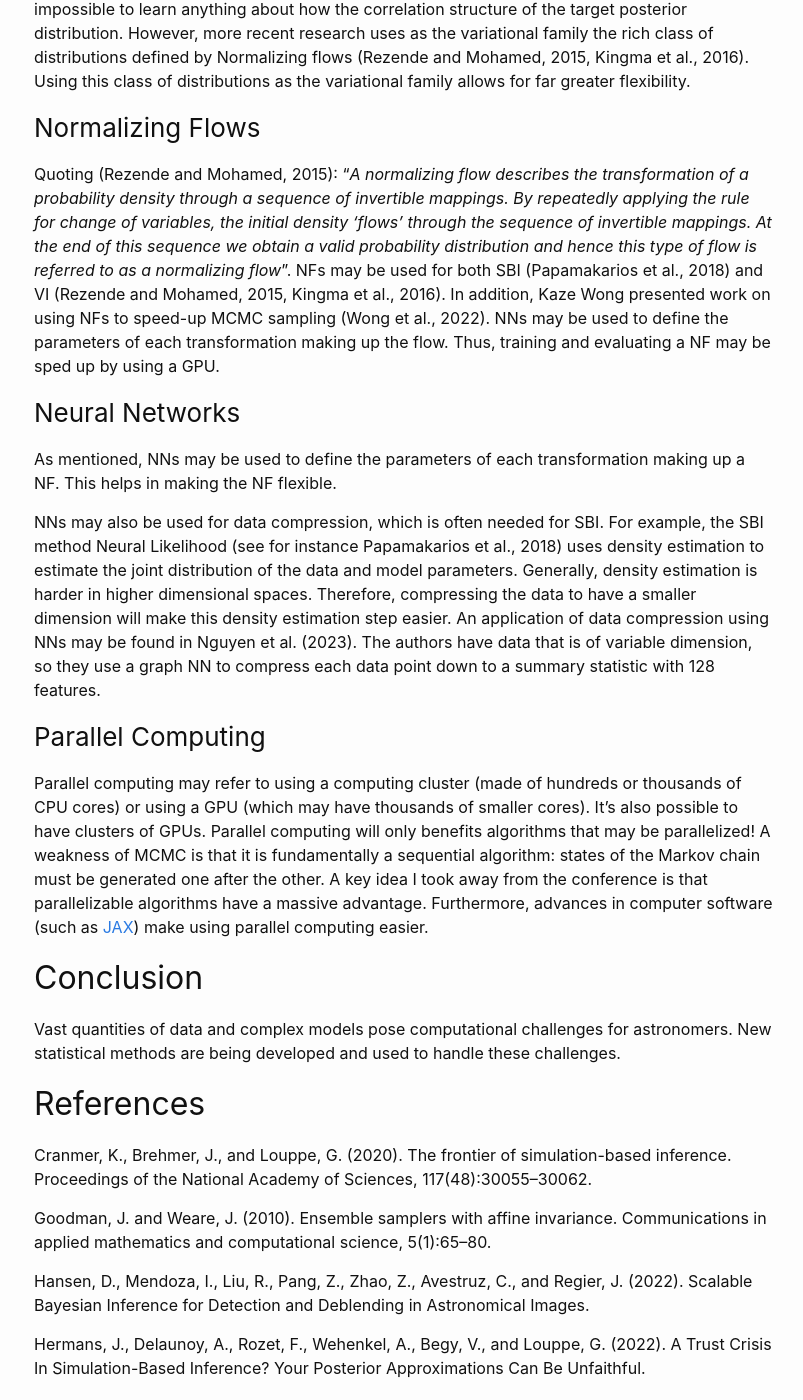
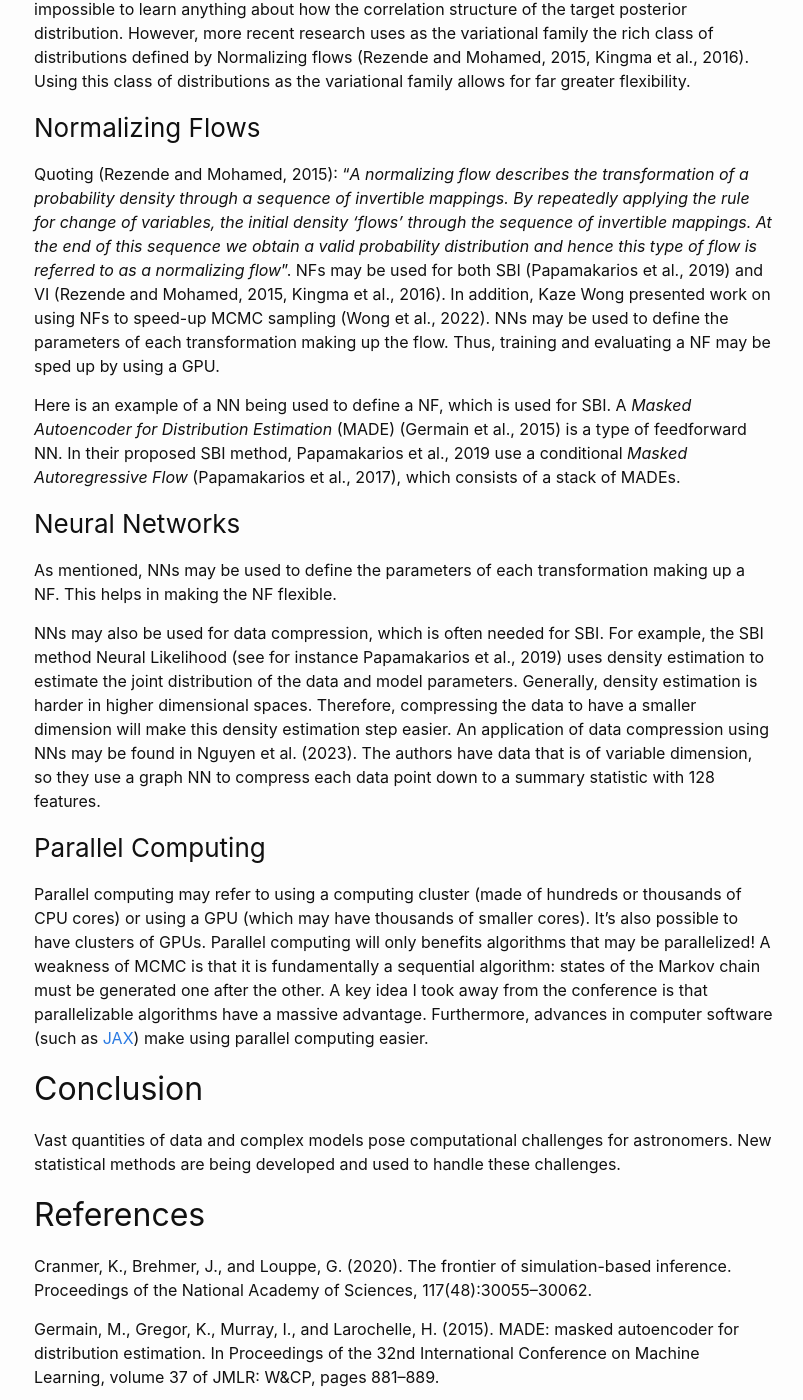
Before and after one commit to mckimmh/mckimmh.github.io, a Jekyll site: the page built from _posts/2023-07-31-scma.md, in a window 1280 px wide and 1400 px high, scrolled down 2918 px. Shown: the whole window, without its empty margins (236-1039 px from the left). Built offline with Jekyll 4.4.1, drawn with Linux system fonts in a browser that asks for light colours; formulas are drawn with MathJax 3; some of the changed text lies outside the part shown.

Commit message:
redraft scma post

```diff
--- a/_posts/2023-07-31-scma.md
+++ b/_posts/2023-07-31-scma.md
@@ -53,13 +53,15 @@ VI (Jordan et al., 1999) approximates the posterior distribution by using optimi
 
 ### Normalizing Flows
 
-Quoting (Rezende and Mohamed, 2015): "*A normalizing flow describes the transformation of a probability density through a sequence of invertible mappings. By repeatedly applying the rule for change of variables, the initial density ‘flows’ through the sequence of invertible mappings. At the end of this sequence we obtain a valid probability distribution and hence this type of flow is referred to as a normalizing flow*". NFs may be used for both SBI (Papamakarios et al., 2018) and VI (Rezende and Mohamed, 2015, Kingma et al., 2016). In addition, Kaze Wong presented work on using NFs to speed-up MCMC sampling (Wong et al., 2022). NNs may be used to define the parameters of each transformation making up the flow. Thus, training and evaluating a NF may be sped up by using a GPU.
+Quoting (Rezende and Mohamed, 2015): "*A normalizing flow describes the transformation of a probability density through a sequence of invertible mappings. By repeatedly applying the rule for change of variables, the initial density ‘flows’ through the sequence of invertible mappings. At the end of this sequence we obtain a valid probability distribution and hence this type of flow is referred to as a normalizing flow*". NFs may be used for both SBI (Papamakarios et al., 2019) and VI (Rezende and Mohamed, 2015, Kingma et al., 2016). In addition, Kaze Wong presented work on using NFs to speed-up MCMC sampling (Wong et al., 2022). NNs may be used to define the parameters of each transformation making up the flow. Thus, training and evaluating a NF may be sped up by using a GPU.
+
+Here is an example of a NN being used to define a NF, which is used for SBI. A *Masked Autoencoder for Distribution Estimation* (MADE) (Germain et al., 2015) is a type of feedforward NN. In their proposed SBI method, Papamakarios et al., 2019 use a conditional *Masked Autoregressive Flow* (Papamakarios et al., 2017), which consists of a stack of MADEs.
 
 ### Neural Networks
 
 As mentioned, NNs may be used to define the parameters of each transformation making up a NF. This helps in making the NF flexible.
 
-NNs may also be used for data compression, which is often needed for SBI. For example, the SBI method Neural Likelihood (see for instance Papamakarios et al., 2018) uses density estimation to estimate the joint distribution of the data and model parameters. Generally, density estimation is harder in higher dimensional spaces. Therefore, compressing the data to have a smaller dimension will make this density estimation step easier. An application of data compression using NNs may be found in Nguyen et al. (2023). The authors have data that is of variable dimension, so they use a graph NN to compress each data point down to a summary statistic with 128 features.
+NNs may also be used for data compression, which is often needed for SBI. For example, the SBI method Neural Likelihood (see for instance Papamakarios et al., 2019) uses density estimation to estimate the joint distribution of the data and model parameters. Generally, density estimation is harder in higher dimensional spaces. Therefore, compressing the data to have a smaller dimension will make this density estimation step easier. An application of data compression using NNs may be found in Nguyen et al. (2023). The authors have data that is of variable dimension, so they use a graph NN to compress each data point down to a summary statistic with 128 features.
 
 ### Parallel Computing
 
@@ -73,11 +75,13 @@ Vast quantities of data and complex models pose computational challenges for ast
 
 Cranmer, K., Brehmer, J., and Louppe, G. (2020). The frontier of simulation-based inference. Proceedings of the National Academy of Sciences, 117(48):30055–30062.
 
+Germain, M., Gregor, K., Murray, I., and Larochelle, H. (2015). MADE: masked autoencoder for distribution estimation. In Proceedings of the 32nd International Conference on Machine Learning, volume 37 of JMLR: W&CP, pages 881–889.
+
 Goodman, J. and Weare, J. (2010). Ensemble samplers with affine invariance. Communications in applied mathematics and computational science, 5(1):65–80.
 
 Hansen, D., Mendoza, I., Liu, R., Pang, Z., Zhao, Z., Avestruz, C., and Regier, J. (2022). Scalable Bayesian Inference for Detection and Deblending in Astronomical Images.
 
-Hermans, J., Delaunoy, A., Rozet, F., Wehenkel, A., Begy, V., and Louppe, G. (2022). A Trust Crisis In Simulation-Based Inference? Your Posterior Approximations Can Be Unfaithful.
+Hermans, J., Delaunoy, A., Rozet, F., Wehenkel, A., Begy, V., and Louppe, G. (2022). A Crisis In Simulation-Based Inference? Beware, Your Posterior Approximations Can Be Unfaithful. Transactions on Machine Learning Research.
 
 Jordan, M. I., Ghahramani, Z., Jaakkola, T. S., and Saul, L. K. (1999). An Introduction to Variational Methods for Graphical Models. Machine learning, 37:183–233.
 
@@ -85,7 +89,7 @@ Karchev, K., Trotta, R., and Weniger, C. (2022). SICRET: Supernova Ia Cosmology
 
 Kingma, D. P., Salimans, T., Jozefowicz, R., Chen, X., Sutskever, I., and Welling, M. (2016). Improved Variational Inference with Inverse Autoregressive Flow. In Lee, D., Sugiyama, M., Luxburg, U., Guyon, I., and Garnett, R., editors, Advances in Neural Information Processing Systems, volume 29. Curran Associates, Inc.
 
-Lueckmann, J.-M., Boelts, J., Greenberg, D. S., Gon ̧calves, P. J., and Macke, J. H. (2021). Benchmarking Simulation-Based Inference.
+Lueckmann, J.-M., Boelts, J., Greenberg, D., Goncalves, P., and Macke, J. (2021). Benchmarking Simulation-Based Inference . In Banerjee, A. and Fukumizu, K., editors, Proceedings of The 24th International Conference on Artificial Intelligence and Statistics, volume 130 of Proceedings of Machine Learning Research, pages 343–351. PMLR
 
 Masserano, L., Dorigo, T., Izbicki, R., Kuusela, M., and Lee, A. B. (2023). Simulation-Based Inference with Waldo: Confidence Regions by Leveraging Prediction Algorithms or Posterior Estimators for Inverse Problems.
 
@@ -93,7 +97,10 @@ Nguyen, T., Mishra-Sharma, S., Williams, R., and Necib, L. (2023). Uncovering da
 
 Papamakarios, G., Nalisnick, E., Rezende, D. J., Mohamed, S., and Lakshminarayanan, B. (2021). Normalizing Flows for Probabilistic Modeling and Inference. Journal of Machine Learning Research, 22(57):1–64
 
-Papamakarios, G., Sterratt, D. C., and Murray, I. (2018). Sequential Neural Likelihood: Fast Likelihood-free Inference with Autoregressive Flows
+Papamakarios, G., Pavlakou, T., and Murray, I. (2017). Masked Autoregressive Flow for Density Estimation. In Guyon, I., Luxburg, U. V., Bengio, S., Wallach, H., Fergus, R., Vishwanathan, S., and Garnett, R., editors, Advances in Neural Information Processing Systems, volume 30. Curran Associates, Inc.
+
+Papamakarios, G., Sterratt, D., and Murray, I. (2019). Sequential Neural Likelihood: Fast Likelihood-free Inference with Autoregressive Flows. In Chaudhuri, K. and Sugiyama, M., editors, Proceedings of the Twenty-Second International Conference on Artificial Intelligence and Statistics, volume 89 of Proceedings of Machine Learning Research, pages
+837–848. PMLR.
 
 Rezende, D. and Mohamed, S. (2015). Variational Inference with Normalizing Flows. In Bach, F. and Blei, D., editors, Proceedings of the 32nd International Conference on Machine Learning, volume 37 of Proceedings of Machine Learning Research, pages 1530–1538, Lille, France. PMLR.
 
@@ -101,4 +108,4 @@ Skilling, J. (2004). Nested Sampling. AIP Conference Proceedings, 735(1):395–4
 
 Wang, B., Leja, J., Villar, V. A., and Speagle, J. S. (2023). SBI++: Flexible, Ultra-fast Likelihood-free Inference Customized for Astronomical Applications. The Astrophysical Journal Letters, 952(1):L10
 
-Wong, K. W. K., Gabri ́e, M., and Foreman-Mackey, D. (2022). flowMC: Normalizing-flow enhanced sampling package for probabilistic inference in Jax.
+Wong, K., Gabrié, M., and Foreman-Mackey, D. (2023). flowMC: Normalizing flow enhanced sampling package for probabilistic inference in JAX. Journal of Open Source Software, 8(83):5021.
```
